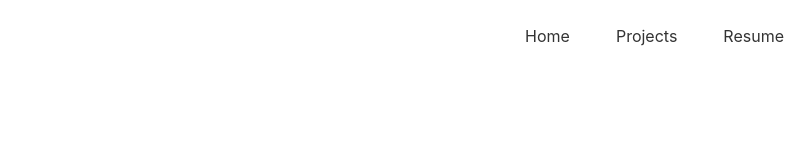
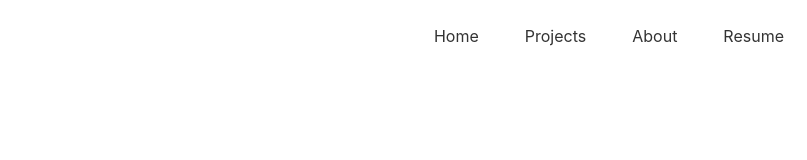
Before and after one commit to frejya-dev/frejya-dev.github.io, a plain HTML site: page template-resume.html in a window 1280 px wide. Shown: the top 160 px of the page, without its empty margins (473-1280 px from the left). Drawn offline with Linux system fonts and the light colour scheme.

Commit message:
Update template-resume.html

```diff
--- a/template-resume.html
+++ b/template-resume.html
@@ -21,6 +21,7 @@ filename: template-resume.html
                 <ul class="header-links">
                     <li><a href="https://frejya-dev.github.io/">Home</a> </li>
                     <li><a href="template-projects.html">Projects</a></li>
+                    <li><a href="template-me.html">About</a></li>
                     <li><a href="template-resume.html">Resume</a></li>
                 </ul>
             </nav>
```
